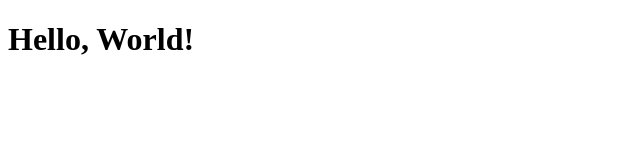
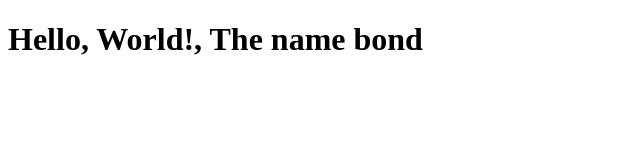
Before and after one commit to syahaha2315/github_workshop, a plain HTML site: page index.html in a window 1280 px wide. Shown: the whole page, without its empty margins (0-640 px from the left). Drawn offline with Linux system fonts and the light colour scheme.

Commit message:
modified content

```diff
--- a/index.html
+++ b/index.html
@@ -4,6 +4,6 @@
     <title>Hello World</title>
 </head>
 <body>
-    <h1>Hello, World!</h1>
+    <h1>Hello, World!, The name bond </h1>
 </body>
 </html>
```
